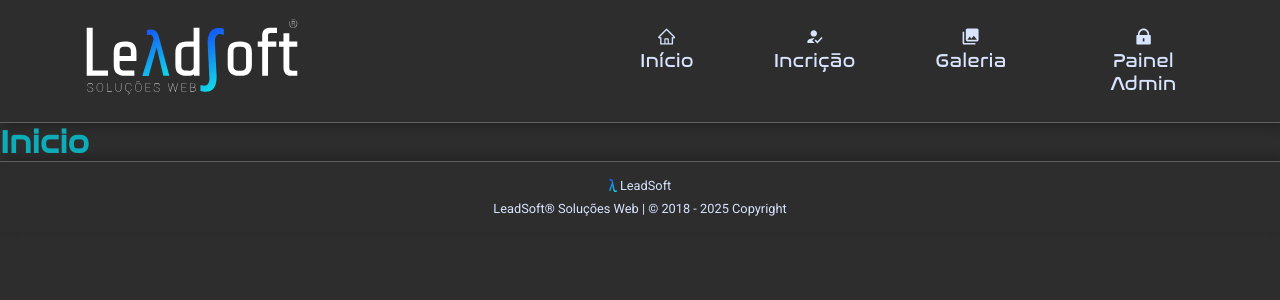
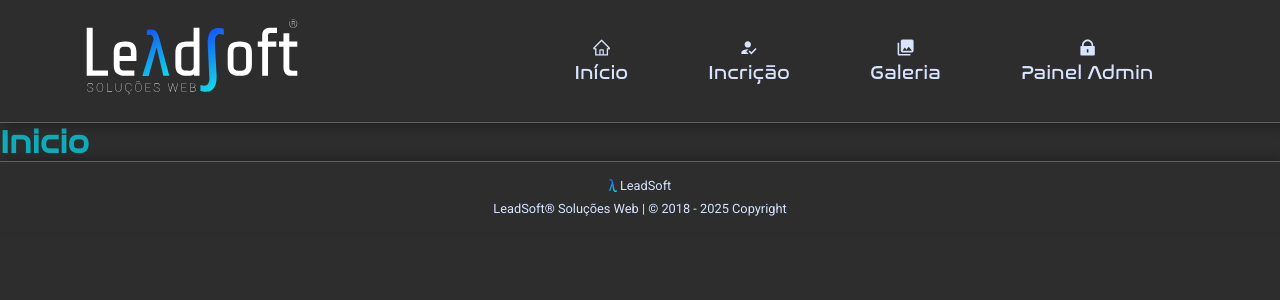
Before and after one commit to Mariahsth/leadSoft-challenge, a Next.js app in the folder leadsoft-frontend/: page / in a window 1280 px wide. Shown: the top 300 px of the page. Built offline with nearby package versions, Linux system fonts and the light colour scheme.

Commit message:
ajustes responsividade

```diff
--- a/leadsoft-frontend/src/components/Footer.tsx
+++ b/leadsoft-frontend/src/components/Footer.tsx
@@ -1,4 +1,5 @@
 "use client";
+import { breakpoints } from "@/styles/breakPoints";
 import styled from "styled-components";
 
 const FooterStyle = styled.footer`
@@ -11,6 +12,10 @@ const ContainerFooter = styled.div`
   justify-content: center;
   align-items: center;
   padding: 1rem 5rem;
+
+    @media (max-width: ${breakpoints.mobile}) {
+      padding: 1rem;
+    }
 `;
 const ContainerTextFooter = styled.div`
   display: flex;
@@ -22,6 +27,7 @@ const ContainerTextFooter = styled.div`
 const TextFooter = styled.p`
   color: var(--secundary-color1);
   font-size: 0.8em;
+  text-align:center;
 `;
 const ContainerLambdaText = styled.div`
   display: flex;
--- a/leadsoft-frontend/src/components/Header.tsx
+++ b/leadsoft-frontend/src/components/Header.tsx
@@ -1,60 +1,135 @@
-"use client"
+"use client";
 import styled from "styled-components";
-import { AiOutlineHome } from 'react-icons/ai';
-import { MdHowToReg, MdPhotoLibrary } from 'react-icons/md';
-import { RiLockFill } from 'react-icons/ri';
+import { AiOutlineHome } from "react-icons/ai";
+import { MdHowToReg, MdPhotoLibrary } from "react-icons/md";
+import { RiLockFill } from "react-icons/ri";
+import { breakpoints } from "@/styles/breakPoints";
+import { FiMenu, FiX } from "react-icons/fi";
+import { useState } from "react";
 
-const HeaderStyle=styled.header`
-display:flex;
-justify-content:space-between;
+const HeaderStyle = styled.header`
+  display: flex;
+  justify-content: space-between;
+  align-items: center;
+  padding: 1rem 5rem;
+  border-bottom: 1px solid var(--secundary-color12);
+  box-shadow: 4px 4px 10px rgba(0, 0, 0, 0.25);
+  position: relative;
+
+  @media (max-width: ${breakpoints.tablet}) {
+    padding: 1rem;
+  }
+
+  @media (max-width: ${breakpoints.mobile}) {
+    flex-direction: row-reverse;
+  }
+`;
+const Logo = styled.img`
+  width: 20%;
+`;
+const Nav = styled.nav<{ $isOpen: boolean }>`
+  width: 60%;
+
+  @media (max-width: ${breakpoints.tablet}) {
+    width: 90%;
+  }
+  @media (max-width: ${breakpoints.mobile}) {
+    position: absolute;
+    top: 100%;
+    left: 0;
+    width: 70%;
+    background: var(--primary-color1);
+    display: ${({ $isOpen }) => ($isOpen ? "block" : "none")};
+    padding: 1rem 0;
+    z-index: 10;
+    border-right:1px solid var(--secundary-color12);
+    border-bottom:1px solid var(--secundary-color12);
+  }
+`;
+const ContainerListaNav = styled.ul`
+  display: flex;
+  justify-content: center;
   align-items:center;
-padding:1rem 5rem;
-border-bottom:1px solid var(--secundary-color12);
-box-shadow: 4px 4px 10px rgba(0, 0, 0, 0.25);
+  width: 100%;
+  gap: 5rem;
 
-`
-const Logo=styled.img`
-width:20%;
-`
-const Nav=styled.nav`
-width:50%;
-`
-const ContainerListaNav=styled.ul`
-display:flex;
-justify-content:center;
-width:100%;
-gap:5rem;
-`
-const ItemAncora=styled.a`
-color:var(--secundary-color1);
-font-size:1.2em;
-font-family:var(--font-title);
-display:flex;
-flex-direction:column;
-align-items:center;
-text-align:center;
-gap:0.2rem;
-
+  @media (max-width: ${breakpoints.tablet}) {
+    gap: 2rem;
+  }
+  @media (max-width: ${breakpoints.mobile}) {
+    flex-direction: column;
+    align-items: center;
+    gap: 1rem;
+  }
+`;
+const ItemAncora = styled.a`
+  color: var(--secundary-color1);
+  font-size: 1.2em;
+  font-family: var(--font-title);
+  display: flex;
+  flex-direction: column;
+  align-items: center;
+  text-align: center;
+  gap: 0.2rem;
 
   &:hover {
     color: var(--primary-color3);
   }
-`
+
+  @media (max-width: ${breakpoints.tablet}) {
+    font-size: 1em;
+  }
+`;
+const MenuToggle = styled.button`
+  background: none;
+  border: none;
+  color: var(--secundary-color1);
+  font-size: 2rem;
+  display: none;
+
+  @media (max-width: ${breakpoints.mobile}) {
+    display: block;
+  }
+`;
 
 export default function Header() {
+  const [menuOpen, setMenuOpen] = useState(false);
+  const toggleMenu = () => setMenuOpen((prev) => !prev);
+
   return (
     <HeaderStyle>
-            <Logo src='/logotipo-leadsoft-branco.svg' alt="Logo LeadSoft"/>
-            <Nav>
+      <Logo src="/logotipo-leadsoft-branco.svg" alt="Logo LeadSoft" />
+      <MenuToggle onClick={toggleMenu} aria-label="Abrir menu de navegação">
+        {menuOpen ? <FiX /> : <FiMenu />}
+      </MenuToggle>
+      <Nav $isOpen={menuOpen} >
         <ContainerListaNav>
-                    <li><ItemAncora href="#home"><AiOutlineHome/>Início</ItemAncora></li>
-                    <li><ItemAncora href="#inicio"><MdHowToReg/>Incrição</ItemAncora></li>
-                    <li><ItemAncora href="#galeria"><MdPhotoLibrary/>Galeria</ItemAncora></li>
-                    <li><ItemAncora href="#admin"><RiLockFill/>Painel Admin</ItemAncora></li>
-
+          <li>
+            <ItemAncora href="#home">
+              <AiOutlineHome />
+              Início
+            </ItemAncora>
+          </li>
+          <li>
+            <ItemAncora href="#inicio">
+              <MdHowToReg />
+              Incrição
+            </ItemAncora>
+          </li>
+          <li>
+            <ItemAncora href="#galeria">
+              <MdPhotoLibrary />
+              Galeria
+            </ItemAncora>
+          </li>
+          <li>
+            <ItemAncora href="#admin">
+              <RiLockFill />
+              Painel Admin
+            </ItemAncora>
+          </li>
         </ContainerListaNav>
       </Nav>
-
     </HeaderStyle>
   );
 }
--- /dev/null
+++ b/leadsoft-frontend/src/styles/breakPoints.ts
@@ -0,0 +1,5 @@
+export const breakpoints = {
+    mobile: '480px',
+    tablet: '768px',
+    desktop: '1024px',
+  };
```
Lines whose indentation alone changed are shown as unchanged.
